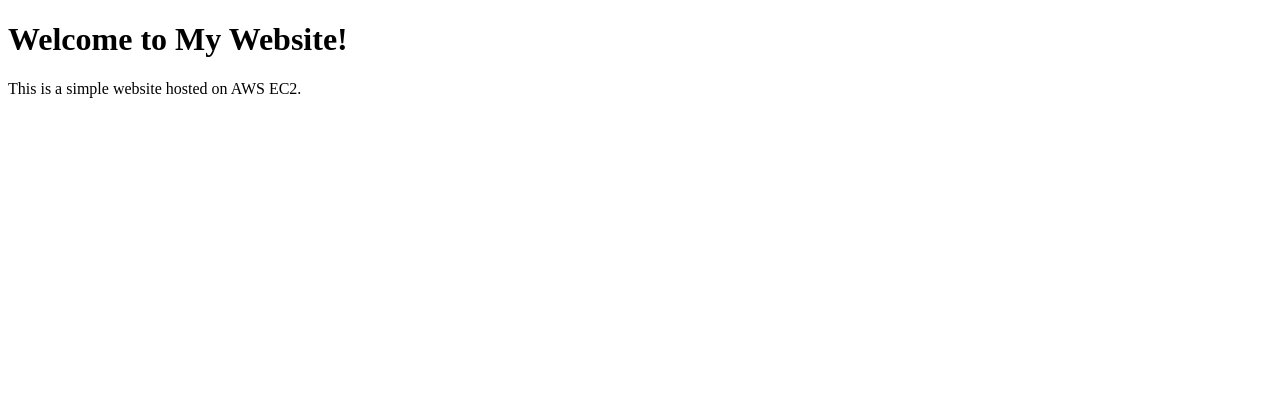
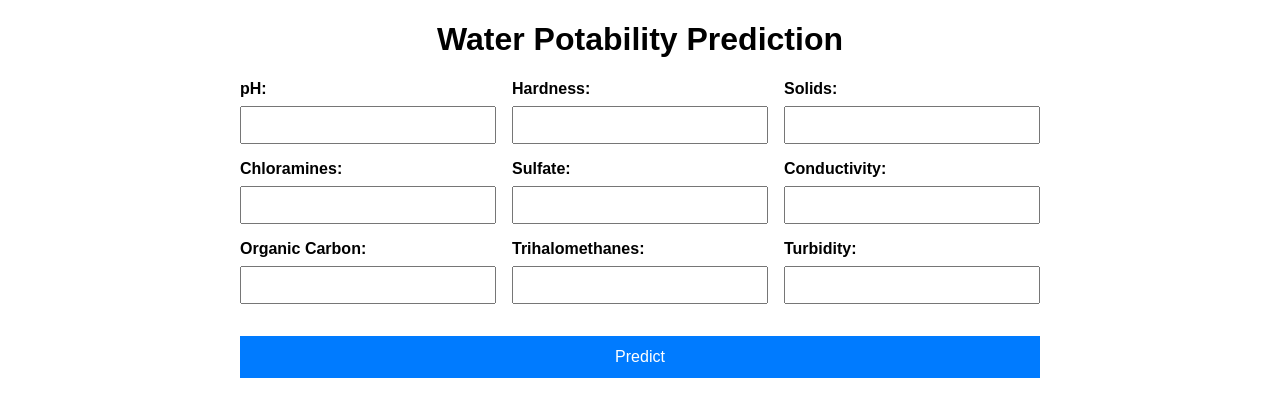
Before and after one commit to rashadptp/sonic-web, a website: page public/index.html in a window 1280 px wide. Drawn offline with Linux system fonts and the light colour scheme.

Commit message:
Done the code

```diff
--- a/package.json
+++ b/package.json
@@ -10,6 +10,7 @@
   "license": "ISC",
   "description": "",
   "dependencies": {
-    "express": "^4.21.2"
+    "express": "^4.21.2",
+    "onnxruntime-node": "^1.20.1"
   }
 }
--- a/public/index.html
+++ b/public/index.html
@@ -3,10 +3,132 @@
 <head>
     <meta charset="UTF-8">
     <meta name="viewport" content="width=device-width, initial-scale=1.0">
-    <title>My Website</title>
+    <title>Water Potability Prediction</title>
+    <style>
+        body {
+            font-family: Arial, sans-serif;
+            margin: 20px;
+        }
+        .container {
+            max-width: 800px;
+            margin: 0 auto;
+        }
+        h1 {
+            text-align: center;
+        }
+        .form-grid {
+            display: grid;
+            grid-template-columns: repeat(3, 1fr); /* 3 columns */
+            gap: 16px; /* Space between items */
+        }
+        .form-group {
+            display: flex;
+            flex-direction: column;
+        }
+        .form-group label {
+            margin-bottom: 8px;
+            font-weight: bold;
+        }
+        .form-group input {
+            padding: 8px;
+            font-size: 16px;
+        }
+        button {
+            grid-column: span 3; /* Make the button span all 3 columns */
+            padding: 12px;
+            background-color: #007BFF;
+            color: white;
+            border: none;
+            cursor: pointer;
+            font-size: 16px;
+            margin-top: 16px;
+        }
+        button:hover {
+            background-color: #0056b3;
+        }
+        .result {
+            grid-column: span 3; /* Make the result span all 3 columns */
+            margin-top: 20px;
+            font-weight: bold;
+            text-align: center;
+        }
+    </style>
 </head>
 <body>
-    <h1>Welcome to My Website!</h1>
-    <p>This is a simple website hosted on AWS EC2.</p>
+    <div class="container">
+        <h1>Water Potability Prediction</h1>
+        <form id="predictionForm" class="form-grid">
+            <!-- Row 1 -->
+            <div class="form-group">
+                <label for="ph">pH:</label>
+                <input type="number" id="ph" name="ph" step="0.1" required>
+            </div>
+            <div class="form-group">
+                <label for="Hardness">Hardness:</label>
+                <input type="number" id="Hardness" name="Hardness" step="0.1" required>
+            </div>
+            <div class="form-group">
+                <label for="Solids">Solids:</label>
+                <input type="number" id="Solids" name="Solids" step="0.1" required>
+            </div>
+
+            <!-- Row 2 -->
+            <div class="form-group">
+                <label for="Chloramines">Chloramines:</label>
+                <input type="number" id="Chloramines" name="Chloramines" step="0.1" required>
+            </div>
+            <div class="form-group">
+                <label for="Sulfate">Sulfate:</label>
+                <input type="number" id="Sulfate" name="Sulfate" step="0.1" required>
+            </div>
+            <div class="form-group">
+                <label for="Conductivity">Conductivity:</label>
+                <input type="number" id="Conductivity" name="Conductivity" step="0.1" required>
+            </div>
+
+            <!-- Row 3 -->
+            <div class="form-group">
+                <label for="Organic_carbon">Organic Carbon:</label>
+                <input type="number" id="Organic_carbon" name="Organic_carbon" step="0.1" required>
+            </div>
+            <div class="form-group">
+                <label for="Trihalomethanes">Trihalomethanes:</label>
+                <input type="number" id="Trihalomethanes" name="Trihalomethanes" step="0.1" required>
+            </div>
+            <div class="form-group">
+                <label for="Turbidity">Turbidity:</label>
+                <input type="number" id="Turbidity" name="Turbidity" step="0.1" required>
+            </div>
+
+            <!-- Button and Result -->
+            <button type="submit">Predict</button>
+            <div class="result" id="result"></div>
+        </form>
+    </div>
+
+    <script>
+        document.getElementById('predictionForm').addEventListener('submit', async (e) => {
+            e.preventDefault();
+
+            const formData = new FormData(e.target);
+            const inputData = Object.fromEntries(formData.entries());
+
+            // Convert input values to numbers
+            for (const key in inputData) {
+                inputData[key] = parseFloat(inputData[key]);
+            }
+
+            const response = await fetch('/predict', {
+                method: 'POST',
+                headers: {
+                    'Content-Type': 'application/json',
+                },
+                body: JSON.stringify(inputData),
+            });
+
+            const result = await response.json();
+            document.getElementById('result').textContent = result.message;
+        });
+    </script>
 </body>
 </html>
```
Also changed, not shown: server.js (+89 -6 lines), 2 other files.
